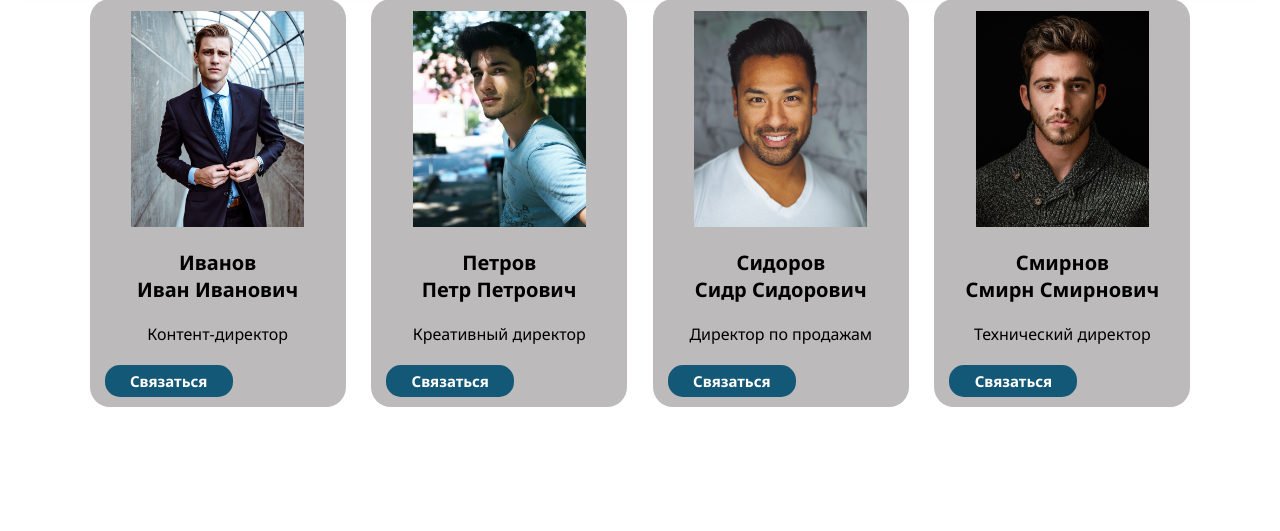
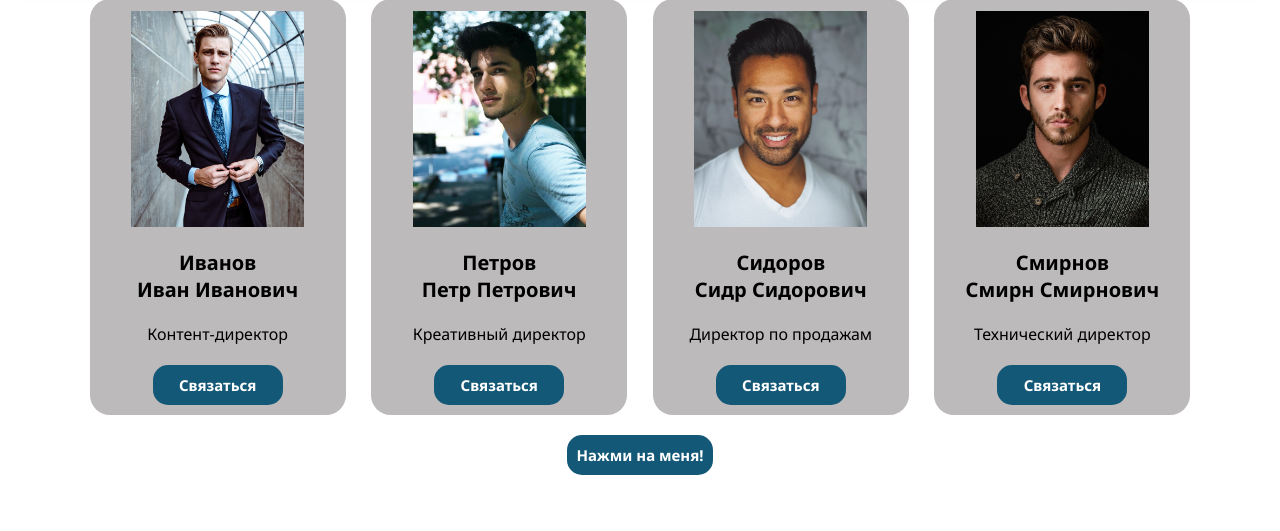
Before and after one commit to KurbatProduction/DjangoSite1, a Django app: page /contacts/ in a window 1280 px wide. Shown: the part 129-660 px from the top of the page. Run offline with Django 4.2, Linux system fonts and the light colour scheme.

Commit message:
fix verstka & pop_up

```diff
--- a/sitik/static/sitik/css/main.css
+++ b/sitik/static/sitik/css/main.css
@@ -166,9 +166,10 @@ footer {
 
 .contacts_subgrid {
     display: grid;
-    grid-template-rows: 30vh repeat(3, auto);
+    grid-template-rows: 30vh repeat(4, auto);
     border-radius: 20px;
     align-items: center;
+    text-align: center;
 }
 
 .contacts_item {
@@ -224,10 +225,10 @@ footer {
 
 .contacts_btn {
     grid-row: 5 / 6;
-    margin: 10px 15px;
+    margin: 10px auto;
     background-color: #145878;
-    width: 10vw;
-    height: 4vh;
+    width: 130px;
+    height: 40px;
     border-radius: 15px;
     display: flex;
     align-items: center;
@@ -397,6 +307,24 @@ footer {
     z-index: 2;
 }
 
+.pop_up_btn {
+    margin: 10px auto;
+    background-color: #145878;
+    width: max-content;
+    height: 40px;
+    border-radius: 15px;
+    display: flex;
+    align-items: center;
+}
+
+.pop_up_btn a {
+    color: white;
+    font-size: 15px;
+    text-decoration: none;
+    margin: auto 10px;
+    font-weight: 700;
+}
+
 .pop_up.active {
     display: block;
 }
--- a/sitik/static/sitik/js/index.js
+++ b/sitik/static/sitik/js/index.js
@@ -1,6 +1,6 @@
-const openPopUp = document.getElementsByClassName('open_pop_up');
-const closePopUp = document.getElementsByClassName('pop_up_close');
-const popUp = document.getElementsByClassName('pop_up');
+const openPopUp = document.getElementById('open_pop_up');
+const closePopUp = document.getElementById('pop_up_close');
+const popUp = document.getElementById('pop_up');
 
 openPopUp.addEventListener('click', function (e) {
     e.preventDefault();
--- a/sitik/templates/sitik/contacts.html
+++ b/sitik/templates/sitik/contacts.html
@@ -51,9 +51,12 @@
             </div>
         </div>
     </div>
-    <div class="pop_up">
-        <div class="pop_up_container">
-            <div class="pop_up_body">
+    <div class="pop_up_btn">
+        <a href="" id="open_pop_up">Нажми на меня!</a>
+    </div>
+    <div id="pop_up" class="pop_up">
+        <div id="pop_up_container" class="pop_up_container">
+            <div id="pop_up_body" class="pop_up_body">
                 <p>Lorem ipsum dolor sit amet, consectetur adipisicing elit. Animi assumenda aut consequatur laboriosam
                     maxime neque quidem quisquam, recusandae repellendus tempore! Architecto consequuntur debitis
                     deserunt dolor doloremque, dolores ea et eum fuga id illo ipsum iure laborum modi, nam natus neque
@@ -62,7 +65,7 @@
                     Architecto blanditiis, deleniti dicta eaque est eum id illum impedit inventore iste laborum maiores,
                     odit officia pariatur, perspiciatis praesentium quaerat qui repellat velit veniam. Accusantium aut
                     corporis iste, iure minus quibusdam quo ut vel!</p>
-                <div class="pop_up_close">&#10006</div>
+                <div id="pop_up_close" class="pop_up_close">&#10006</div>
             </div>
         </div>
     </div>
```
Also changed, not shown: other parts of sitik/static/sitik/css/main.css (+92 -96 lines).
